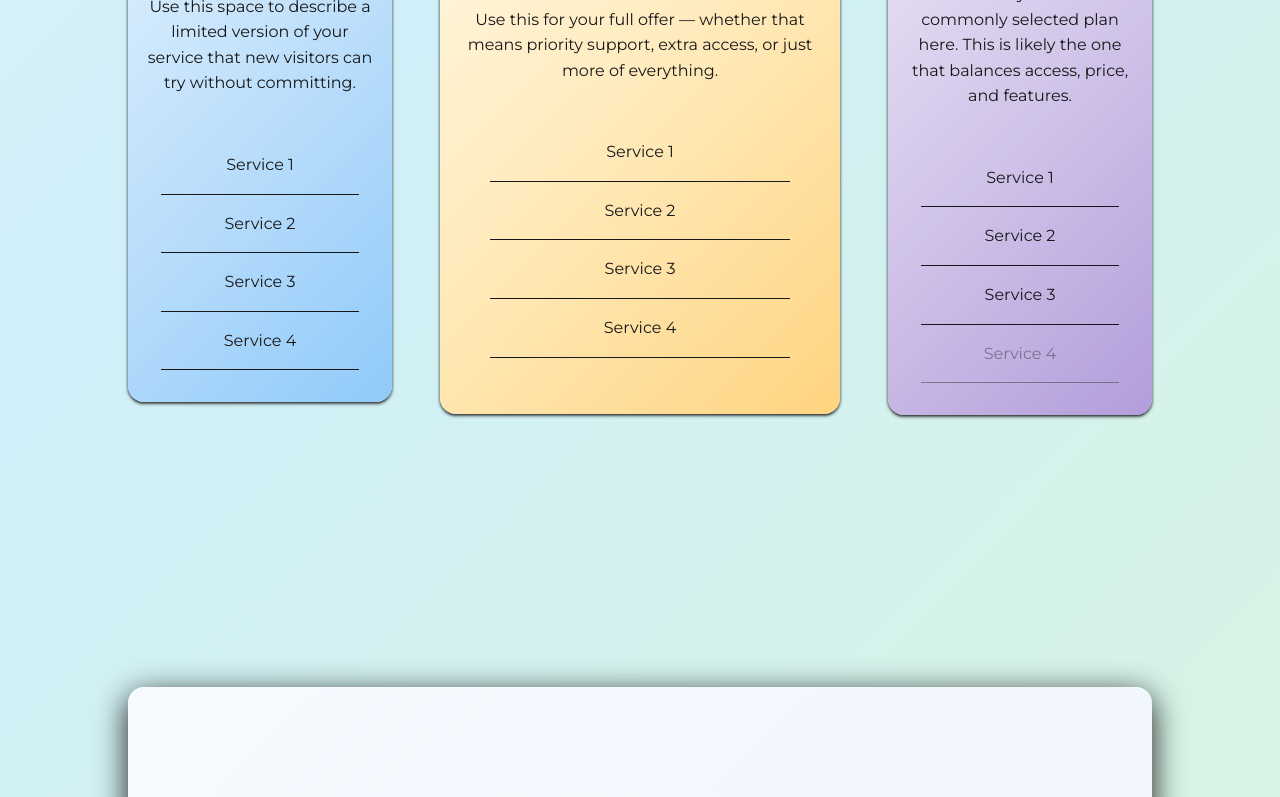
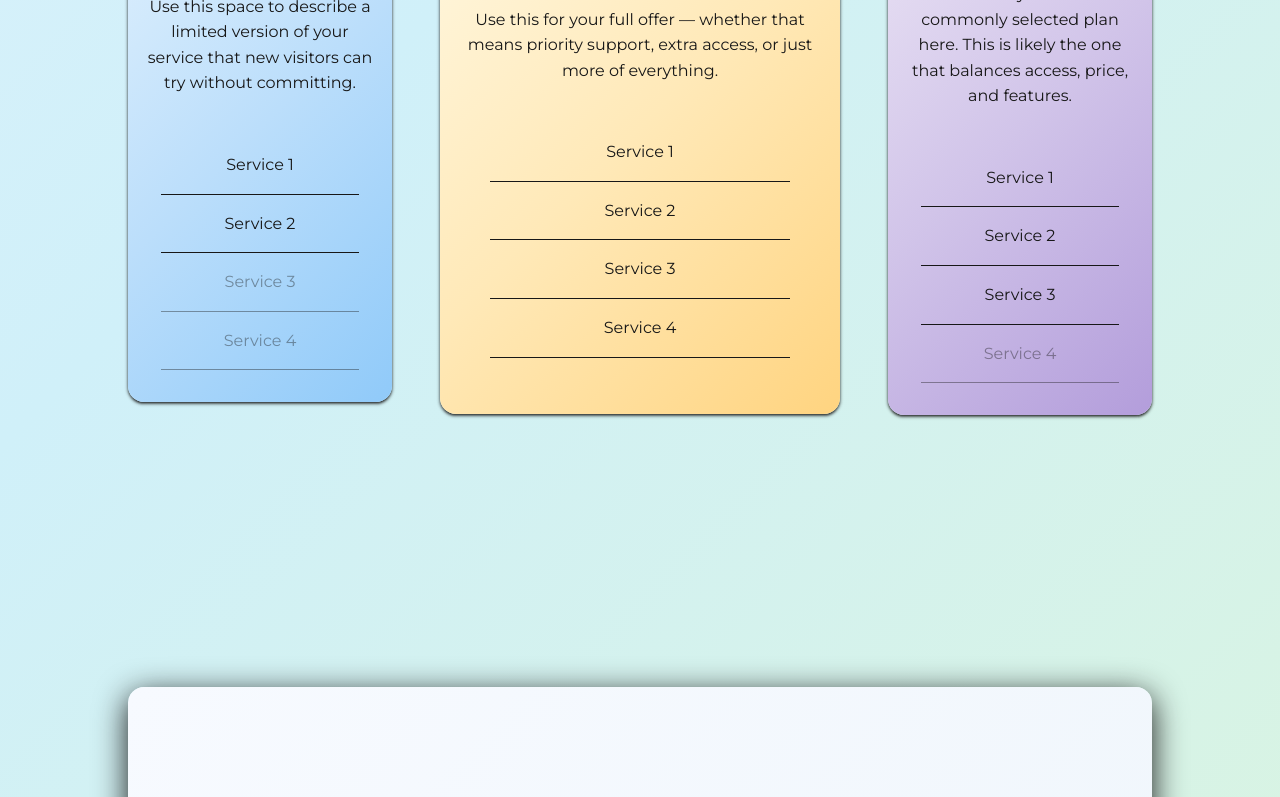
Before and after one commit to Arman75462/readysite, a React (Vite) app: page /services in a window 1280 px wide. Shown: the part 3060-3857 px from the top of the page. Built offline with nearby package versions, Linux system fonts and the light colour scheme.

Commit message:
Further centralized site content

```diff
--- a/src/assets/siteContent.js
+++ b/src/assets/siteContent.js
@@ -251,18 +251,36 @@ const siteContent = {
         price: "Free",
         description:
           "Use this space to describe a limited version of your service that new visitors can try without committing.",
+        servicesOffered: [
+          { name: "Service 1", isOffered: true },
+          { name: "Service 2", isOffered: true },
+          { name: "Service 3", isOffered: false },
+          { name: "Service 4", isOffered: false },
+        ],
       },
       premiumOption: {
         title: "Premium",
         price: "$$$",
         description:
           "Use this for your full offer — whether that means priority support, extra access, or just more of everything.",
+        servicesOffered: [
+          { name: "Service 1", isOffered: true },
+          { name: "Service 2", isOffered: true },
+          { name: "Service 3", isOffered: true },
+          { name: "Service 4", isOffered: true },
+        ],
       },
       standardOption: {
         title: "Standard",
         price: "$$",
         description:
           "Describe your most commonly selected plan here. This is likely the one that balances access, price, and features.",
+        servicesOffered: [
+          { name: "Service 1", isOffered: true },
+          { name: "Service 2", isOffered: true },
+          { name: "Service 3", isOffered: true },
+          { name: "Service 4", isOffered: false },
+        ],
       },
     },
     closingCtaSection: {
--- a/src/pages/ServicesPage-components/PricingOption.jsx
+++ b/src/pages/ServicesPage-components/PricingOption.jsx
@@ -1,7 +1,13 @@
 import "./PricingOption.css";
 import { motion } from "framer-motion";
 
-export default function PricingOption({ title, price, className, children }) {
+export default function PricingOption({
+  title,
+  price,
+  className,
+  children,
+  servicesArray,
+}) {
   return (
     <motion.article
       className={`PricingOption ${className}`}
@@ -21,10 +27,15 @@ export default function PricingOption({ title, price, className, children }) {
       <p className="PricingOption__price">{price}</p>
       <p className="PricingOption__description">{children}</p>
       <div className="PricingOption__services">
-        <p className="PricingOption__service">Service 1</p>
-        <p className="PricingOption__service">Service 2</p>
-        <p className="PricingOption__service">Service 3</p>
-        <p className="PricingOption__service">Service 4</p>
+        {servicesArray.map((service, index) => (
+          <p
+            className="PricingOption__service"
+            key={index}
+            style={{ opacity: service.isOffered ? 1 : 0.4 }}
+          >
+            {service.name}
+          </p>
+        ))}
       </div>
     </motion.article>
   );
--- a/src/pages/ServicesPage.jsx
+++ b/src/pages/ServicesPage.jsx
@@ -75,6 +75,9 @@ export default function ServicesPage() {
           <PricingOption
             title={siteContent.servicesPage.pricingSection.freeOption.title}
             price={siteContent.servicesPage.pricingSection.freeOption.price}
+            servicesArray={
+              siteContent.servicesPage.pricingSection.freeOption.servicesOffered
+            }
             className="ServicesPage__pricing-options--free"
           >
             {siteContent.servicesPage.pricingSection.freeOption.description}
@@ -83,6 +86,10 @@ export default function ServicesPage() {
           <PricingOption
             title={siteContent.servicesPage.pricingSection.premiumOption.title}
             price={siteContent.servicesPage.pricingSection.premiumOption.price}
+            servicesArray={
+              siteContent.servicesPage.pricingSection.premiumOption
+                .servicesOffered
+            }
             className="ServicesPage__pricing-options--premium"
           >
             {siteContent.servicesPage.pricingSection.premiumOption.description}
@@ -91,6 +98,10 @@ export default function ServicesPage() {
           <PricingOption
             title={siteContent.servicesPage.pricingSection.standardOption.title}
             price={siteContent.servicesPage.pricingSection.standardOption.price}
+            servicesArray={
+              siteContent.servicesPage.pricingSection.standardOption
+                .servicesOffered
+            }
             className="ServicesPage__pricing-options--standard"
           >
             {siteContent.servicesPage.pricingSection.standardOption.description}
--- a/src/pages/styles/ServicesPage.css
+++ b/src/pages/styles/ServicesPage.css
@@ -82,11 +82,6 @@
     inset 0 0 2em rgba(144, 202, 249, 0.3);
 }
 
-.ServicesPage__pricing-options--trial .PricingOption__service:nth-child(3),
-.ServicesPage__pricing-options--trial .PricingOption__service:nth-child(4) {
-  opacity: 0.4;
-}
-
 .ServicesPage__pricing-options--premium {
   padding-block: 3.5em;
   flex: 2;
@@ -103,10 +98,6 @@
   background: var(--standard-pricing-option-gradient);
   box-shadow: 0 0 2em rgba(179, 157, 219, 0.5),
     inset 0 0 3em rgba(179, 157, 219, 0.3);
-}
-
-.ServicesPage__pricing-options--standard .PricingOption__service:nth-child(4) {
-  opacity: 0.4;
 }
 
 /*===============================================
```
